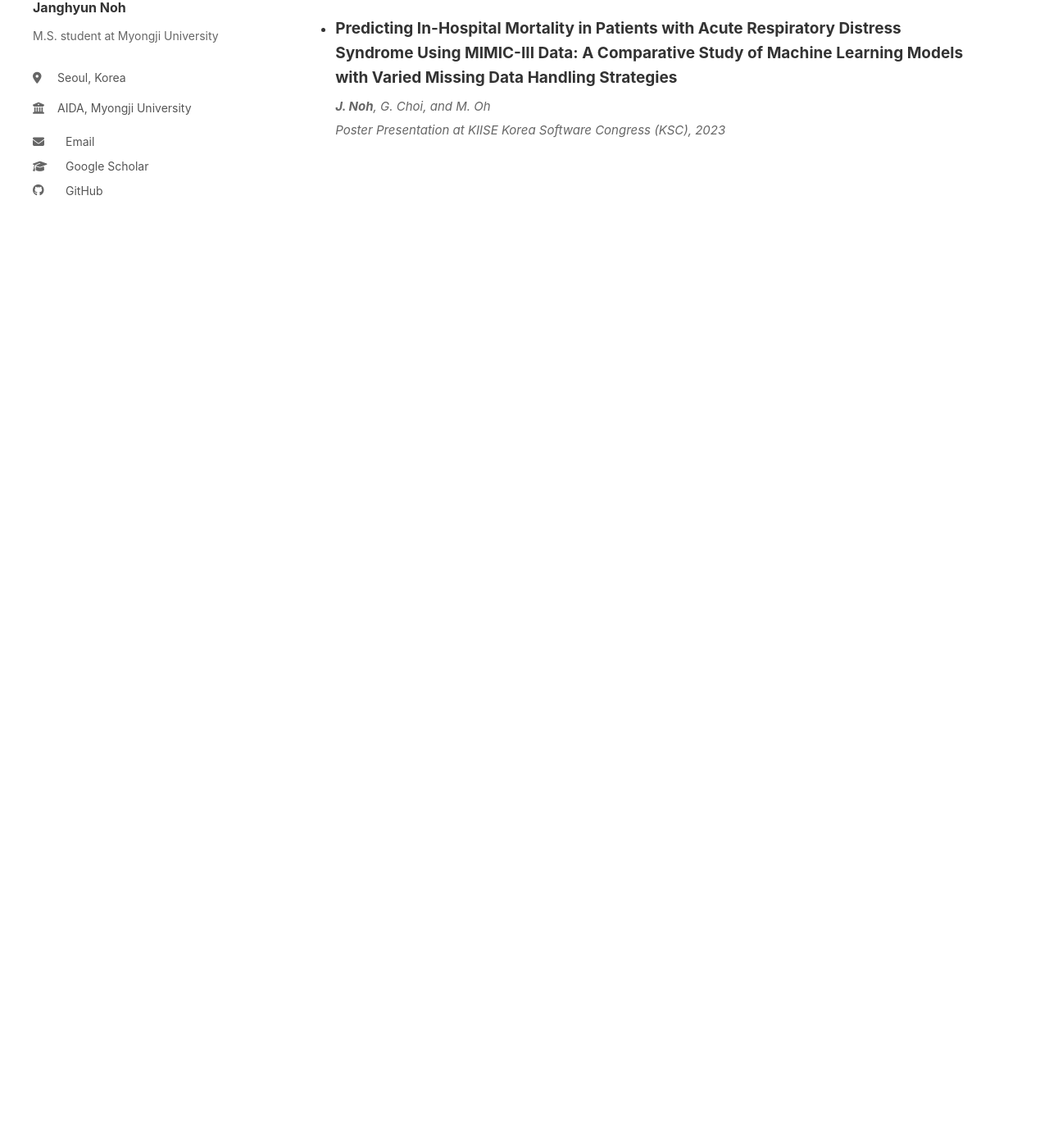
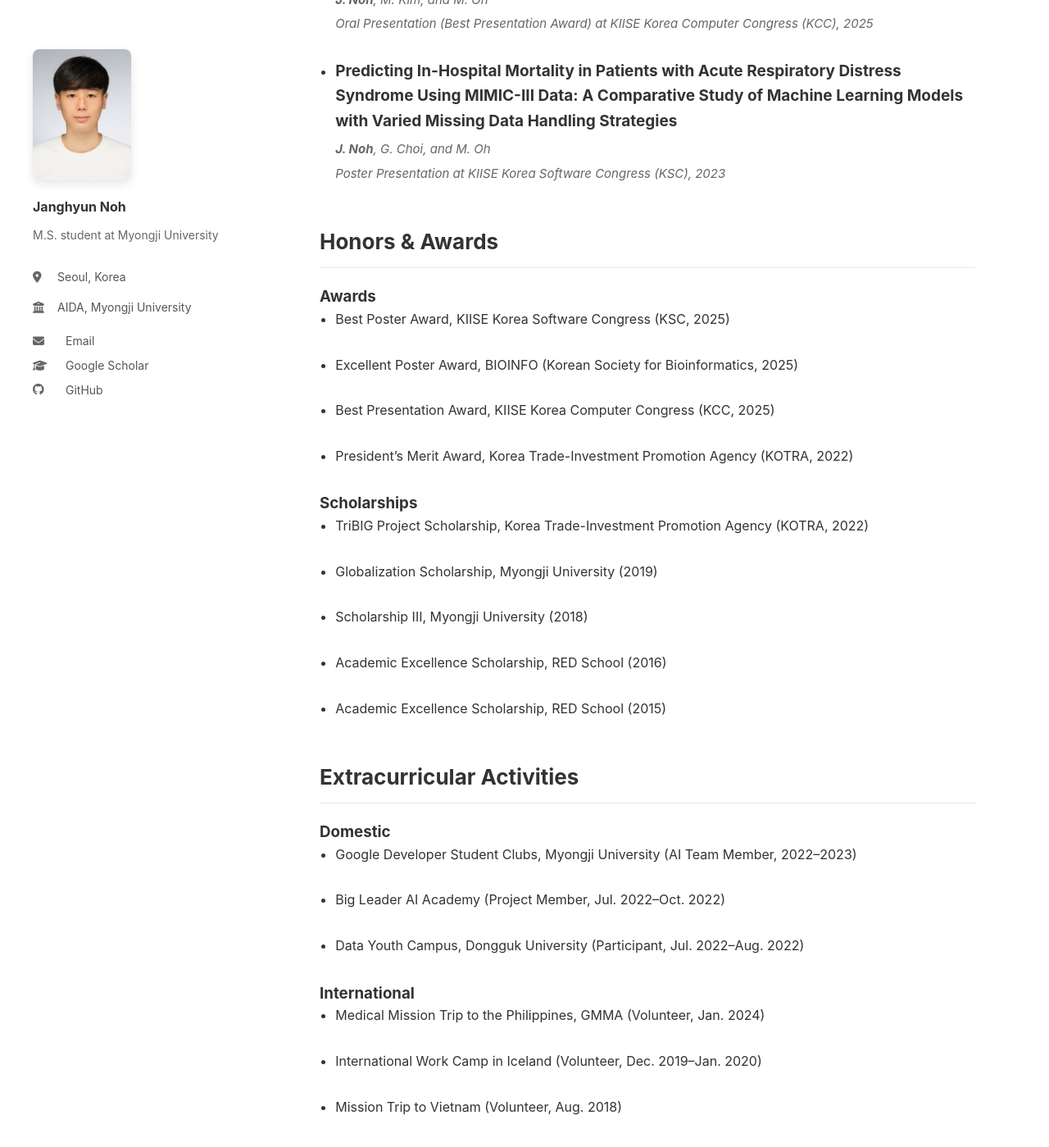
Before and after one commit to janghyunnoh/janghyunnoh.github.io, a Jekyll site: the page built from index.md, in a window 1280 px wide and 1400 px high, scrolled down 1849 px. Shown: the whole window at 82% size. Built offline with Jekyll 4.4.1, drawn with Linux system fonts in a browser that asks for light colours; before the commit the page ends 2161 px from its top, so only the background shows below that.

Commit message:
Format honors and activities: organization + year in parentheses

```diff
--- a/index.md
+++ b/index.md
@@ -9,7 +9,7 @@ I'm Janghyun Noh, an M.S. student in Department of Artificial Intelligence at My
 
 ## Education
 
--- **M.S. in Artificial Intelligence** Myongji University <span class="education-period"><em>(Sep. 2024 – Aug. 2026)</em></span>
+- **M.S. in Artificial Intelligence** Myongji University <span class="education-period"><em>(Sep. 2024 – Aug. 2026)</em></span>
   <div class="education-advisor">Advisor: Prof. Minsik Oh</div>
 
 - **B.S. in Data Technology** Myongji University <span class="education-period"><em>(Mar. 2018 – Aug. 2024)</em></span>
@@ -49,3 +49,36 @@ I'm Janghyun Noh, an M.S. student in Department of Artificial Intelligence at My
 - **Predicting In-Hospital Mortality in Patients with Acute Respiratory Distress Syndrome Using MIMIC-III Data: A Comparative Study of Machine Learning Models with Varied Missing Data Handling Strategies**
   <div class="entry-authors"><em><span class="author-name">J. Noh</span>, G. Choi, and M. Oh</em></div>
   <div class="entry-venue"><em>Poster Presentation at KIISE Korea Software Congress (KSC), 2023</em></div>
+
+## Honors & Awards
+
+### Awards
+
+- Best Poster Award, KIISE Korea Software Congress (KSC, 2025)
+- Excellent Poster Award, BIOINFO (Korean Society for Bioinformatics, 2025)
+- Best Presentation Award, KIISE Korea Computer Congress (KCC, 2025)
+- President's Merit Award, Korea Trade-Investment Promotion Agency (KOTRA, 2022)
+
+### Scholarships
+
+- TriBIG Project Scholarship, Korea Trade-Investment Promotion Agency (KOTRA, 2022)
+- Globalization Scholarship, Myongji University (2019)
+- Scholarship III, Myongji University (2018)
+- Academic Excellence Scholarship, RED School (2016)
+- Academic Excellence Scholarship, RED School (2015)
+
+## Extracurricular Activities
+
+### Domestic
+
+
+- Google Developer Student Clubs, Myongji University (AI Team Member, 2022–2023)
+- Big Leader AI Academy (Project Member, Jul. 2022–Oct. 2022)
+- Data Youth Campus, Dongguk University (Participant, Jul. 2022–Aug. 2022)
+
+### International
+
+
+- Medical Mission Trip to the Philippines, GMMA (Volunteer, Jan. 2024)
+- International Work Camp in Iceland (Volunteer, Dec. 2019–Jan. 2020)
+- Mission Trip to Vietnam (Volunteer, Aug. 2018)
```
